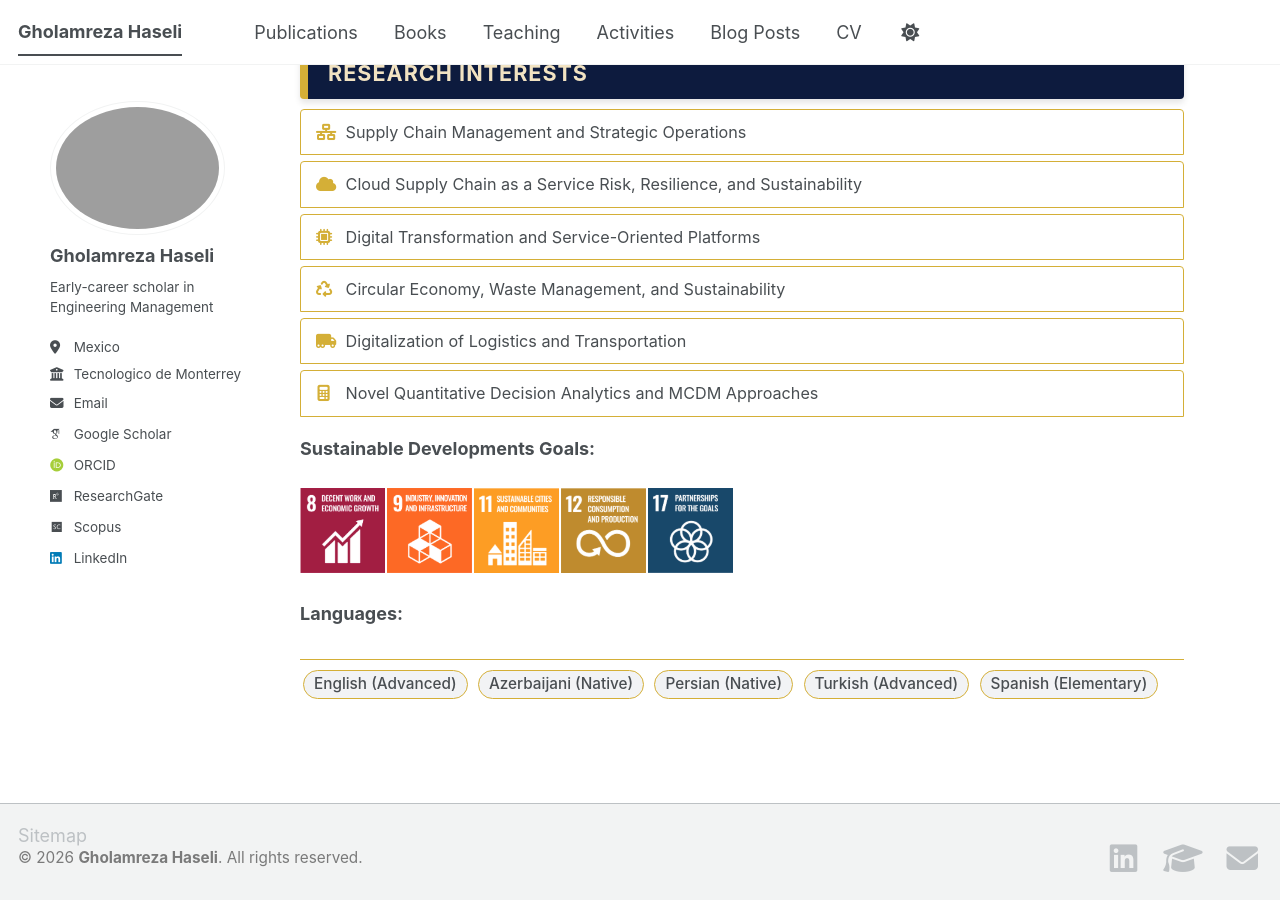
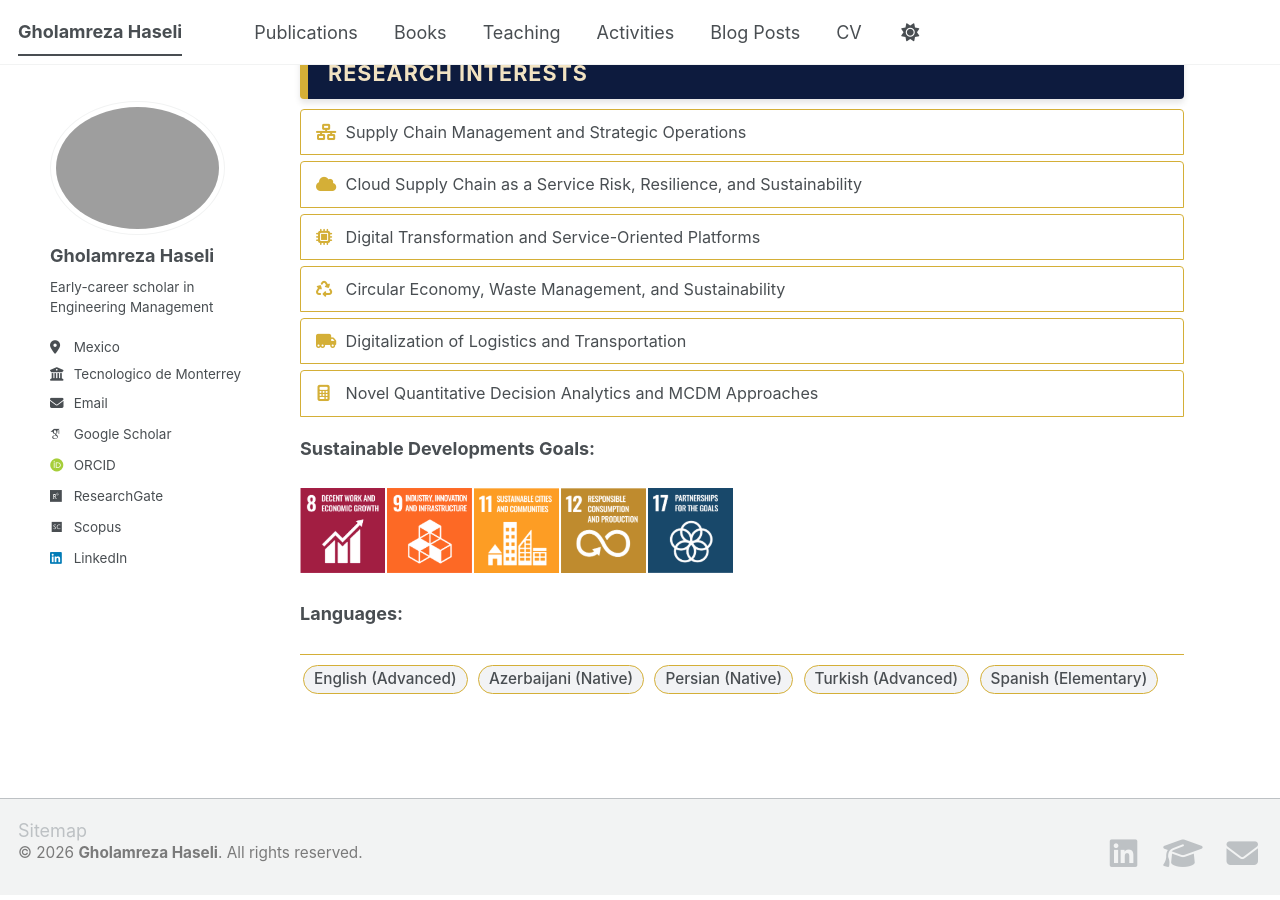
Before and after one commit to Gholamreza-Haseli/Gholamreza-Haseli.github.io, a Jekyll site: the page built from _pages/about.md, in a window 1280 px wide and 900 px high, scrolled down 700 px. Built offline with Jekyll 4.4.1, drawn with Linux system fonts in a browser that asks for light colours; some web fonts are replaced; a script bundle is joined from its source files by our own code; library files that are not in the unit come from our copies.

Commit message:
Update about.md

```diff
--- a/_pages/about.md
+++ b/_pages/about.md
@@ -165,8 +165,7 @@
 </div>
 
 <div class="language-section" style="margin-top: 20px;">
-    <strong>Languages:</strong>
-  <h4 style="border-bottom: 1px solid #d4af37; padding-bottom: 5px;"></h4>
+    <strong>Languages:</strong><h4 style="border-bottom: 1px solid #d4af37; padding-bottom: -10px;"></h4>
   <p style="font-size: 0.85em;">
     <span class="badge-lang">English (Advanced)</span>
     <span class="badge-lang">Azerbaijani (Native)</span>
```
